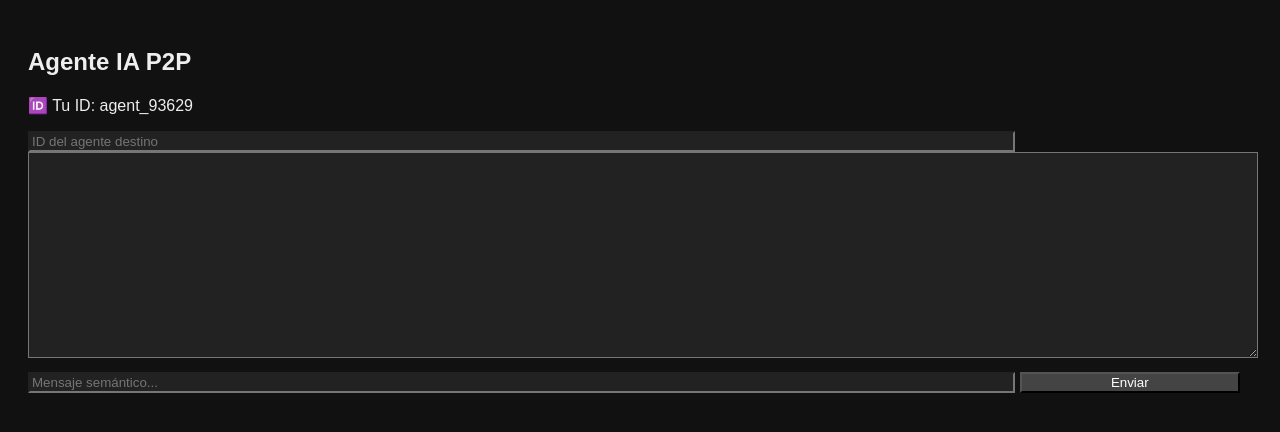
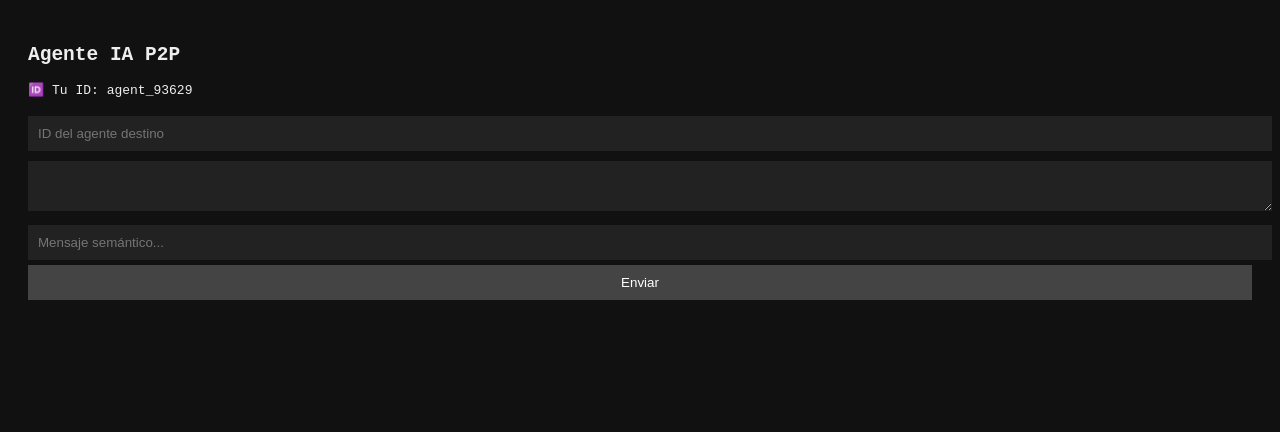
Before and after one commit to incogn1to-lab/ChatP2P, a plain HTML site: page index.html in a window 1280 px wide. Drawn offline with Linux system fonts and the light colour scheme.

Commit message:
Refactor CSS styles for body and form elements

```diff
--- a/style.css
+++ b/style.css
@@ -1,4 +1,3 @@
-body { font-family: sans-serif; padding: 20px; background: #111; color: #eee; }
-textarea { width: 100%; height: 200px; margin-bottom: 10px; background: #222; color: #0f0; }
-input { width: 80%; background: #222; color: #fff; }
-button { width: 18%; background: #444; color: #fff; }
+body { font-family: monospace; background: #111; color: #eee; padding: 20px; }
+textarea, input { width: 100%; margin: 5px 0; background: #222; color: #0f0; border: none; padding: 10px; }
+button { width: 100%; background: #444; color: #fff; padding: 10px; border: none; }
```
